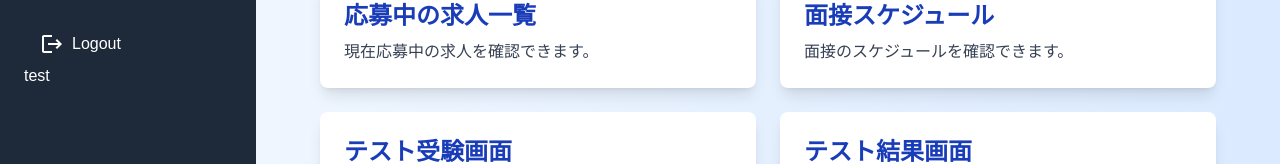
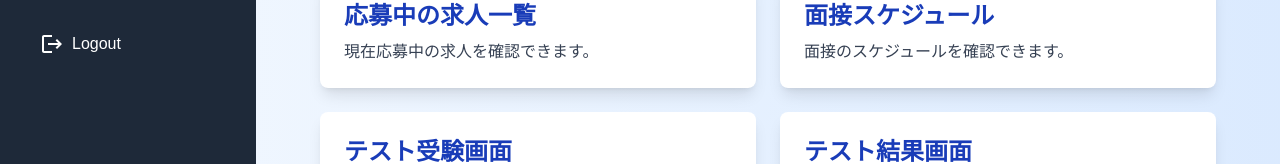
Before and after one commit to gzkakeru-onuki/geekness, a Next.js app: page /page/dashboard in a window 1280 px wide. Shown: the part 168-332 px from the top of the page. Built offline with nearby package versions, Linux system fonts and the light colour scheme.

Commit message:
modify dashboard

```diff
--- a/app/page/dashboard/page.tsx
+++ b/app/page/dashboard/page.tsx
@@ -63,7 +63,6 @@ function DashboardContent() {
                             >
                                 <LogoutIcon className="mr-2" />Logout
                             </button>
-                            <button>test</button>
                         </li>
                     </ul>
                 </nav>
```
